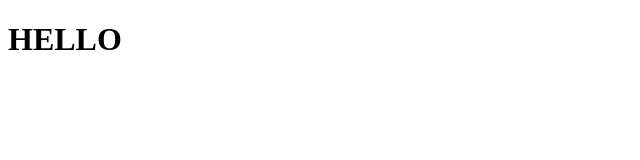
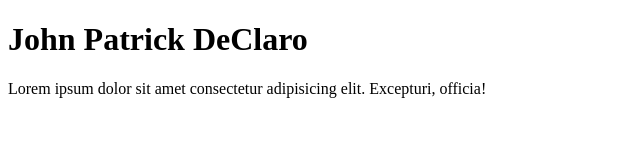
Before and after one commit to JpdeClaro/Sample1, a plain HTML site: page index.html in a window 1280 px wide. Shown: the whole page, without its empty margins (0-640 px from the left). Drawn offline with Linux system fonts and the light colour scheme.

Commit message:
AddName and Paragraph

```diff
--- a/index.html
+++ b/index.html
@@ -6,6 +6,7 @@
     <title>Document</title>
 </head>
 <body>
-    <h1>HELLO</h1>
+    <h1>John Patrick DeClaro</h1>
+    <p>Lorem ipsum dolor sit amet consectetur adipisicing elit. Excepturi, officia!</p>
 </body>
 </html>
```
